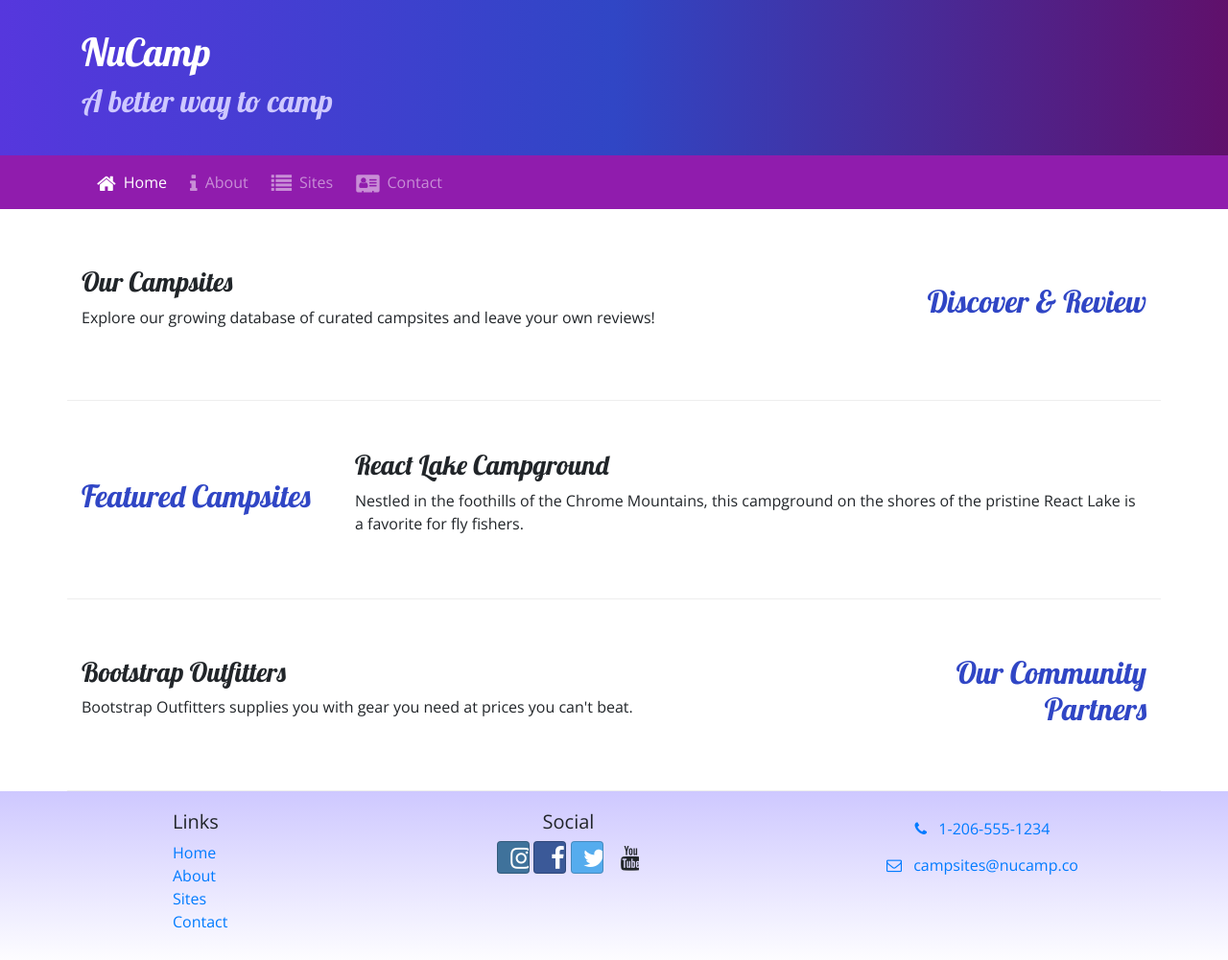
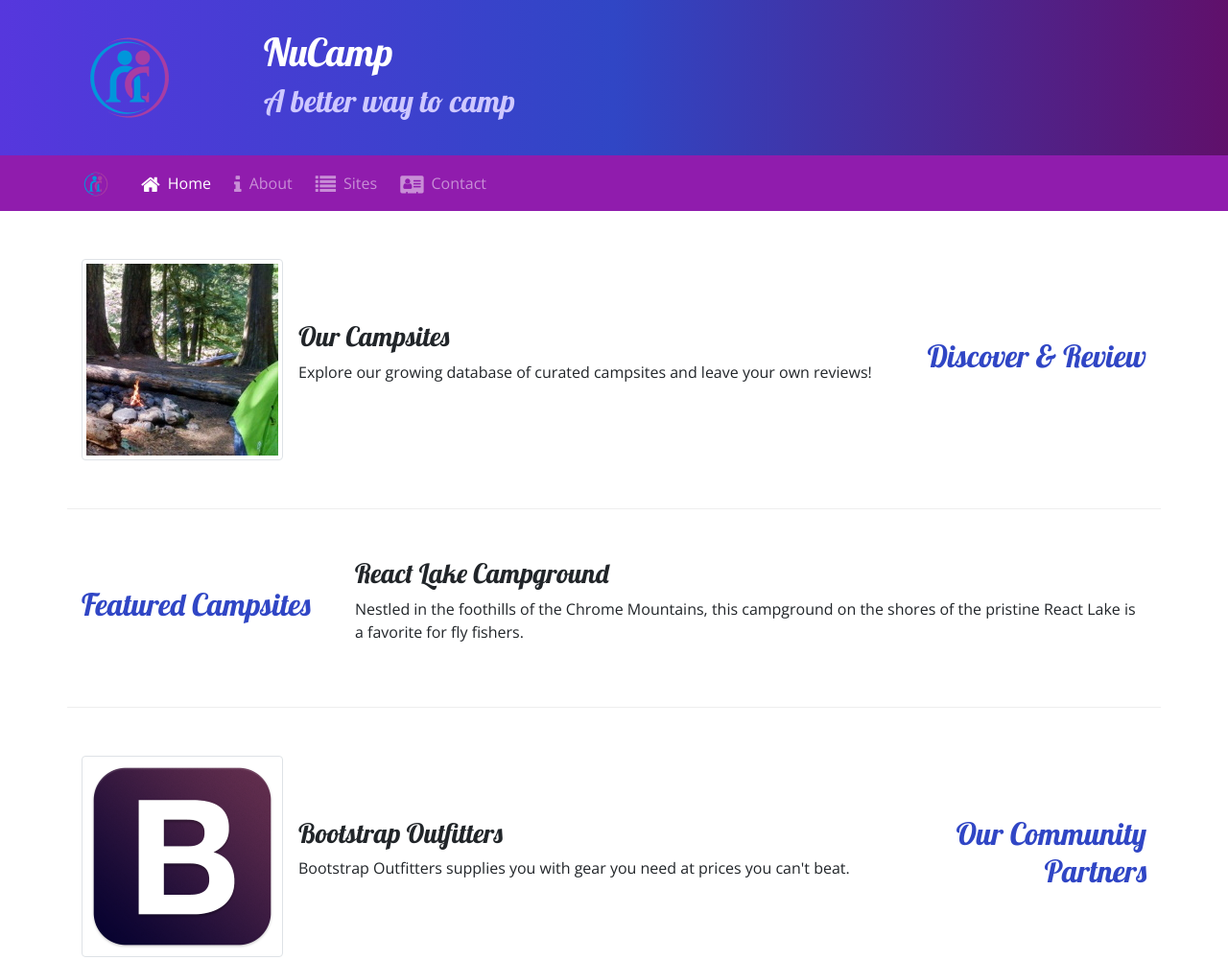
Before and after one commit to ace261998/nucamp-fakesite, a website: page index.html in a window 1280 px wide. Shown: the top 1001 px of the page at 96% size. Drawn offline with nearby package versions, Linux system fonts and the light colour scheme.

Commit message:
added imgs and media

```diff
--- a/index.html
+++ b/index.html
@@ -23,18 +23,25 @@
     <header class="jumbotron jumbotron-fluid">
         <div class="container">
             <div class="row">
+                <div class="col-r col-sm-3 col-md-2 align-self-center">
+                    <a href="#">
+                        <img src="img/logo.png" class="img-fluid">
+                    </a>
+                </div>
                 <div class="col">
                     <h1>NuCamp</h1>
                     <h2>A better way to camp</h2>
                 </div>
             </div>
-
         </div>
     </header>
 
     <nav class="navbar navbar-expand-sm navbar-dark sticky-top">
         <div class="container">
-            <button class="navbar-toggler ml-auto" type="button" data-toggle="collapse" data-target="#nucampNavbar">
+            <a class="navbar-brand" href="#">
+                <img src="img/logo.png" height="30" width="30">
+            </a>
+            <button class="navbar-toggler" type="button" data-toggle="collapse" data-target="#nucampNavbar">
                 <span class="navbar-toggler-icon"></span>
             </button>
             <div class="collapse navbar-collapse" id="nucampNavbar">
@@ -54,8 +61,13 @@
                 <h2 class="text-sm-right">Discover & Review</h2>
             </div>
             <div class="col">
-                <h3>Our Campsites</h3>
-                <p class="d-none d-sm-block">Explore our growing database of curated campsites and leave your own reviews!</p>
+                <div class="media">
+                    <img class="d-flex mr-3 img-thumbnail" src="img/breadcrumb-trail-thumb.jpg" alt="Breadcrumb Trail Thumbnail" >
+                    <div class="media-body align-self-center">
+                        <h3>Our Campsites</h3>
+                        <p class="d-none d-sm-block">Explore our growing database of curated campsites and leave your own reviews!</p>
+                    </div>
+                </div>
             </div>
         </div>
 
@@ -74,8 +86,13 @@
                 <h2 class="text-sm-right">Our Community Partners</h2>
             </div>
             <div class="col">
-                <h3>Bootstrap Outfitters</h3>
-                <p class="d-none d-sm-block">Bootstrap Outfitters supplies you with gear you need at prices you can't beat.</p>
+                <div class="media">
+                    <img src="img/bootstrap-thumb.png" class="d-flex mr-3 img-thumbnail" alt="Boootstrap Outfitters">
+                    <div class="media-body align-self-center">
+                        <h3>Bootstrap Outfitters</h3>
+                        <p class="d-none d-sm-block">Bootstrap Outfitters supplies you with gear you need at prices you can't beat.</p>
+                    </div>
+                </div>
             </div>
         </div>
     </div>
```
Also changed, not shown: aboutus.html (+10 -2 lines), contactus.html (+10 -2 lines), img/bootstrap-thumb.png (added), img/breadcrumb-trail-thumb.jpg (added), img/breadcrumb-trail.jpg (added), img/chrome-river-thumb.jpg (added), img/chrome-river.jpg (added), img/logo.png (added), img/react-lake-thumb.jpg (added), img/react-lake.jpg (added).
